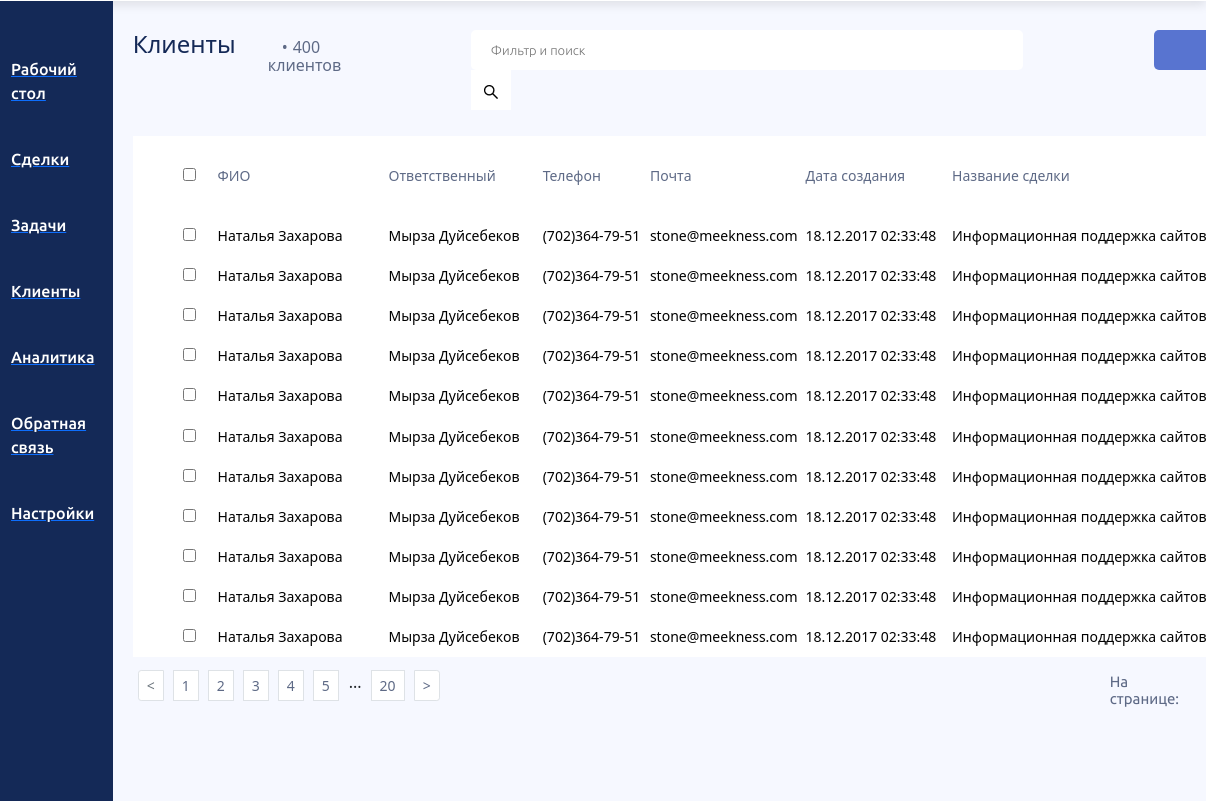
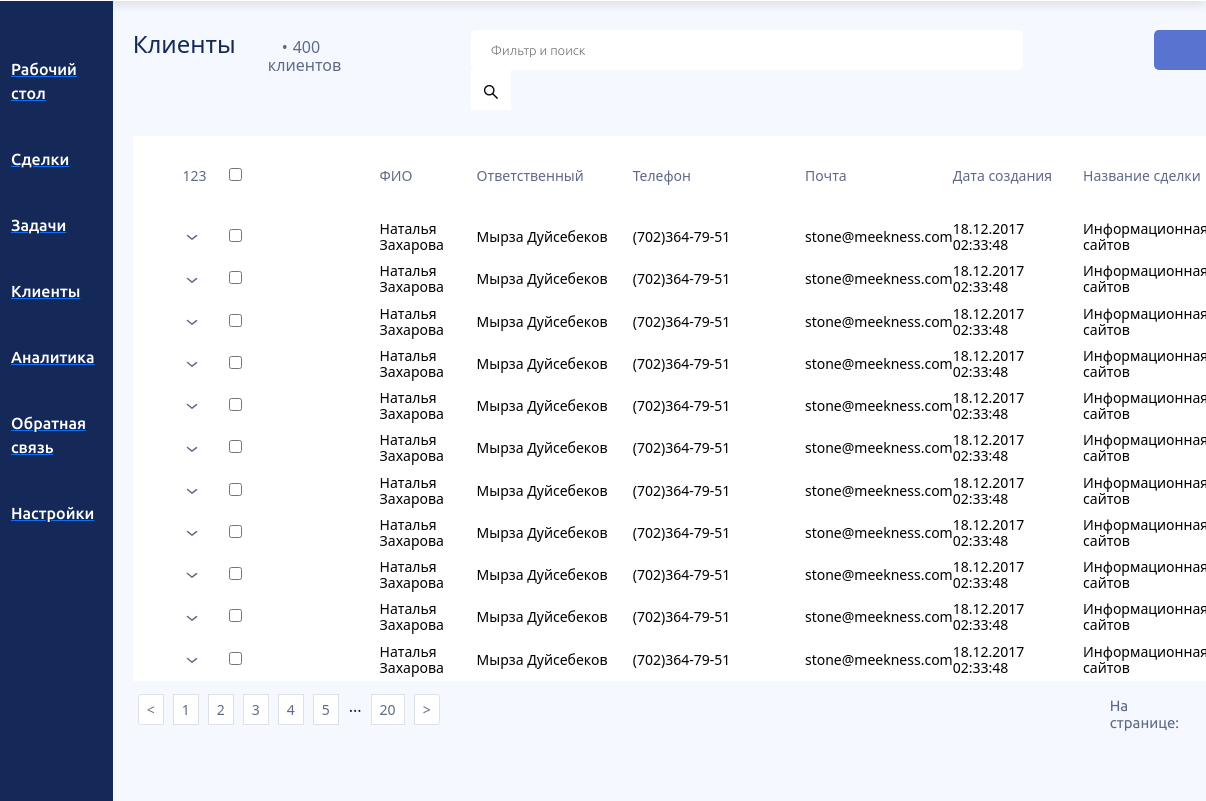
Before and after one commit to kapiyan0v/justcode-crm, a website: page pages/clients.html in a window 1280 px wide. Shown: the part 59-860 px from the top of the page, 74-1280 px from the left. Drawn offline with nearby package versions, Linux system fonts and the light colour scheme.

Commit message:
updated styles and icons

```diff
--- a/index.js
+++ b/index.js
@@ -7,7 +7,7 @@ const navigation_list = [
     {
         icon: '/assets/icon/nav/main.svg',
         title: 'Рабочий стол',
-        path: '#'
+        path: '/'
     },
     {
         icon: '/assets/icon/nav/offers.svg',
@@ -132,12 +132,17 @@ const data = [
     },
 ]
 
+const arrowSvg = '<svg width="18" height="18" viewBox="0 0 18 18" fill="none" xmlns="http://www.w3.org/2000/svg">\n' +
+    '<path d="M9.00002 12C8.82478 12.0003 8.65496 11.9393 8.52002 11.8275L4.02002 8.07746C3.86686 7.95016 3.77054 7.76723 3.75226 7.56891C3.73397 7.37059 3.79522 7.17312 3.92252 7.01996C4.04983 6.8668 4.23276 6.77048 4.43108 6.7522C4.6294 6.73391 4.82686 6.79516 4.98002 6.92246L9.00002 10.2825L13.02 7.04246C13.0967 6.98016 13.185 6.93364 13.2798 6.90557C13.3745 6.87749 13.4739 6.86842 13.5722 6.87888C13.6704 6.88933 13.7657 6.9191 13.8524 6.96648C13.9391 7.01386 14.0156 7.07792 14.0775 7.15496C14.1462 7.23208 14.1982 7.32255 14.2303 7.4207C14.2624 7.51886 14.2739 7.62258 14.264 7.72538C14.2542 7.82818 14.2232 7.92783 14.173 8.0181C14.1229 8.10837 14.0546 8.1873 13.9725 8.24996L9.47252 11.8725C9.33371 11.9666 9.16735 12.0115 9.00002 12Z" fill="#5E6A86"/>\n' +
+    '</svg>'
+
 let table = document.getElementById('table-body');
 
 for (let i = 0; i <= data.length; i++) {
     let table_row = document.createElement('tr')
     for (let client of data) {
-        var table_data = `<td><input type="checkbox" name="" id="" /></td>
+        var table_data = `<td>${arrowSvg}</td>
+                          <td><input type="checkbox" name="" id="" /></td>
                           <td>${client.fullName}</td>
                           <td>${client.manager}</td>
                           <td>${client.phone}</td>
--- a/pages/clients.html
+++ b/pages/clients.html
@@ -58,7 +58,7 @@
             <li>400 клиентов</li>
           </ul>
           <form>
-            <input class="checkbox" type="text" placeholder="Фильтр и поиск" />
+            <input class="input" type="text" placeholder="Фильтр и поиск" />
             <button type="submit">
               <img src="../assets/img/clients/loop.png" alt="" />
             </button>
@@ -69,6 +69,7 @@
           <table class="clients-table__data">
             <thead>
               <tr>
+                <td>123</td>
                 <td><input type="checkbox" name="" id="" /></td>
                 <td>ФИО</td>
                 <td>Ответственный</td>
@@ -113,28 +114,6 @@
           </nav>
 
         </div>
-        <!-- <div class="clients-list">
-          <table>
-            <tr>
-              <td><input type="checkbox" /></td>
-              <td><p class="name">ФИО</p></td>
-              <td><p class="person">Ответственный</p></td>
-              <td><p class="phone">Телефон</p></td>
-              <td><p class="email">Email</p></td>
-              <td><p class="data">Дата создания</p></td>
-              <td><p class="deals">Название сделки</p></td>
-            </tr>
-            <tr>
-              <td><input type="checkbox" /></td>
-              <td><p class="name">Наталья Захарова</p></td>
-              <td><p class="person">Мырза Дуйсебеков</p></td>
-              <td><p class="phone">(702)364-79-51</p></td>
-              <td><p class="email">stone@meekness.com</p></td>
-              <td><p class="data">18.12.2017 02:33:48</p></td>
-              <td><p class="deals">Информационная поддержка сайтов</p></td>
-            </tr>
-          </table>
-        </div> -->
       </div>
     </div>
 
--- a/sass/main.scss
+++ b/sass/main.scss
@@ -83,6 +83,7 @@ body {
                 margin-right: 11px;
             }
             p {
+                margin-bottom: 0;
                 font-family: $font;
                 font-size: 13px;
                 color: $secondary-color;
@@ -105,10 +106,10 @@ body {
     flex-direction: row;
 }
 .navigation {
-    width: 200px;
+    width: 270px;
     background-color: $accent-color;
     height: 100vh;
-    padding: 56px 18px;
+    padding: 45px 10px;
     &-list {
         list-style: none;
         &__item {
@@ -475,24 +476,26 @@ body {
     &-main {
         display: flex;
         flex-direction: row;
+        align-items: center;
         // * {box-sizing: border-box;}
         p {
             color: #142957;
             font-size: 24px;
             font-weight: 500;
             line-height: 27.58px;
-
+            margin-bottom: 0;
         }
         ul {
-
+            display: flex;
+            align-items: center;
+            margin-bottom: 0px;
             li {
                 color: #5E6A86;
                 font-size: 16px;
                 font-weight: 400;
                 line-height: 18.38px;
-                padding-top: 8px;
                 list-style: none;
-                padding-right: 75px;
+                margin-right: 50px;
             }
             li::before {
                 content: "\2022";
@@ -555,32 +558,21 @@ body {
             line-height: 16.09px;
             margin-bottom: 8px;
 
-            tr{
+            tr {
 
-                td:first-child {
-                    padding: 32px 21.97px 32px 0;
+                td {
+                    padding-top: 20px;
+                    padding-bottom: 20px;
+                    width: 240px;
+                    padding-right: 40px;
+                    &:first-child {
+                        width: 20px;
+                        margin-right: 20px;
+                    }
+                    &:nth-child(2) {
+                        width: 20px;
+                    }
                 }
-                td:nth-child(2) {
-                    padding-right: 138px;
-                }
-                td:nth-child(3) {
-                    padding-right: 47px;
-                    width: 97px;
-                }
-                td:nth-child(4) {
-                    padding-right: 49px;
-
-                }
-                td:nth-child(5) {
-                    padding-right: 114px;
-
-                }
-                td:nth-child(6) {
-                    padding-right: 47px;
-
-                }
-
-
             }
         }
         tbody {
```
